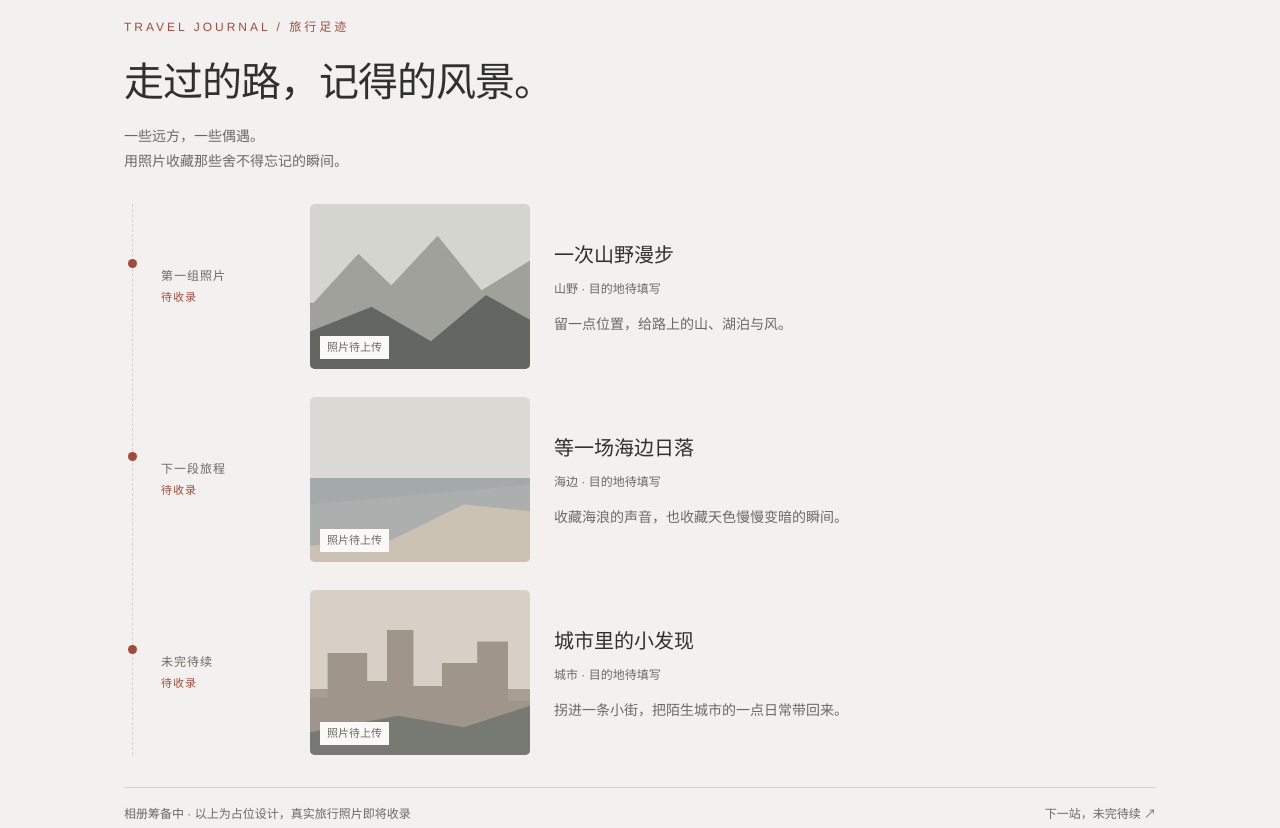
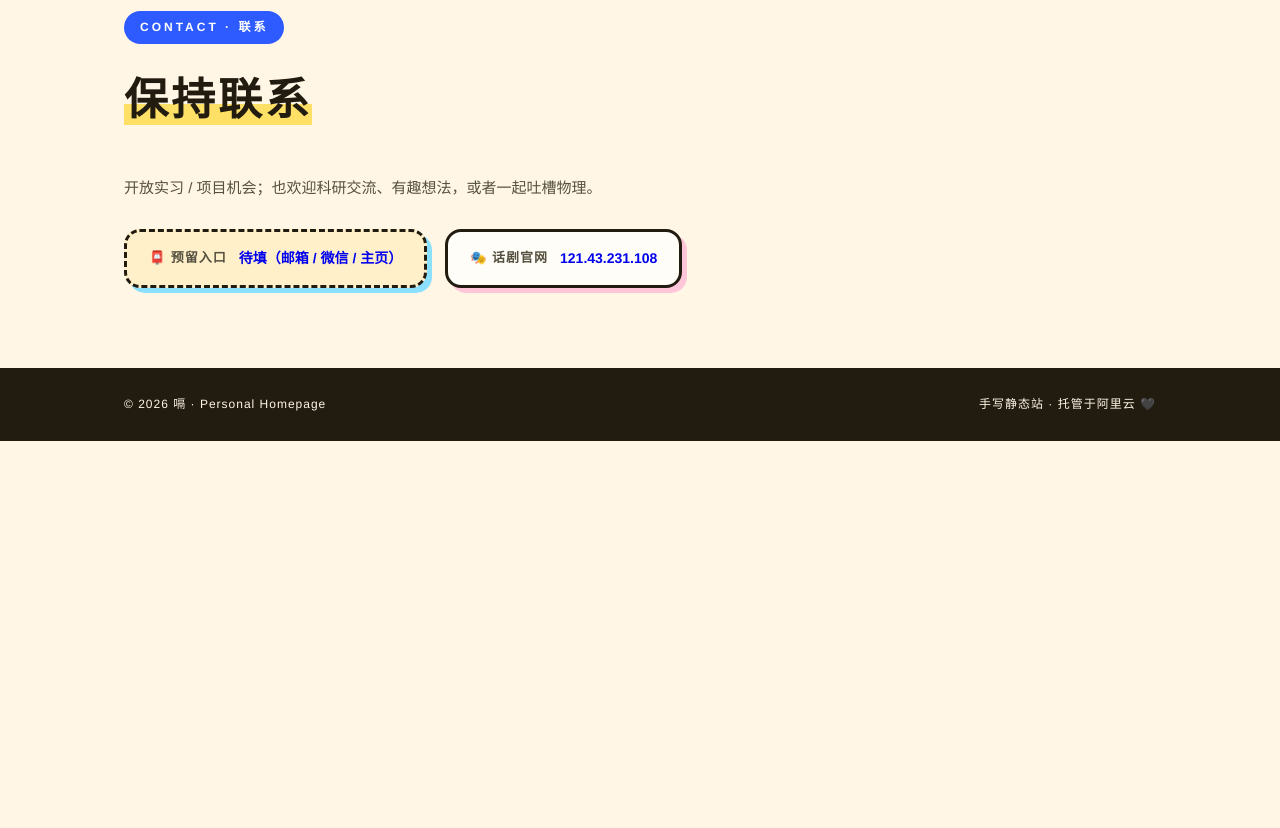
Before and after one commit to 2645987045/ge-site, a plain HTML site: page personal-site/index.html in a window 1280 px wide. Shown: the part 6060-6888 px from the top of the page. After the commit the page ends 6501 px from the top, so only its background shows below. Drawn offline with Linux system fonts and the light colour scheme.

Commit message:
Move travel journal to standalone page with original site colors

```diff
--- a/personal-site/assets/css/style.css
+++ b/personal-site/assets/css/style.css
@@ -68,6 +68,7 @@ body {
 }
 
 .nav-links a:hover { color: var(--blue); }
+.nav-links a[aria-current="page"] { color: var(--blue); }
 
 .nav-cta {
   padding: 7px 18px;
@@ -392,8 +393,13 @@ html.no-anim .reveal {
   .hero-card { transform: none; max-width: 420px; }
   .about-grid, .cards, .skill-groups { grid-template-columns: 1fr; }
   .nav-links a:not(.nav-cta) { display: none; }
+  .nav-links a.nav-travel, .nav-links a.nav-home { display: inline-block; }
   .band { padding: 56px 0; }
   .footer-inner { flex-direction: column; }
+}
+
+@media (max-width: 480px) {
+  .nav-links a.nav-home { display: none; }
 }
 .skill-group h3 { margin-bottom: 16px; font-family: var(--kai); font-size: 20px; letter-spacing: 2px; }
 
--- a/personal-site/assets/css/travel.css
+++ b/personal-site/assets/css/travel.css
@@ -1,20 +1,20 @@
-/* 旅行足迹：黑白与朱红，样式仅作用于旅行板块。 */
+/* 独立旅行相册：沿用个人主页的奶油黄、蓝色与贴纸配色。 */
 .travel-section {
-  --travel-paper: #f2f1ef;
-  --travel-ink: #30312f;
-  --travel-muted: #6a6a65;
-  --travel-line: #d5d3cd;
-  --travel-surface: #faf9f6;
-  --travel-red: #a44a3b;
+  --travel-paper: var(--paper);
+  --travel-ink: var(--ink);
+  --travel-muted: var(--ink-2);
+  --travel-line: #d9cba9;
+  --travel-surface: var(--white);
+  --travel-red: var(--blue);
   padding: 80px 0;
   background: var(--travel-paper);
   color: var(--travel-ink);
-  border-block: 1px solid var(--travel-line);
   scroll-margin-top: 80px;
 }
 .travel-heading { margin-bottom: 30px; }
-.travel-eyebrow { color: var(--travel-red); font-size: 12px; letter-spacing: 3px; }
-.travel-heading h2 { font-family: var(--sans); font-size: clamp(28px, 4vw, 40px); font-weight: 500; letter-spacing: -1px; line-height: 1.4; margin: 14px 0; }
+.travel-eyebrow { display: inline-block; padding: 6px 16px; background: var(--blue); color: #fff; border-radius: 999px; transform: rotate(-2deg); font-size: 12px; font-weight: 700; letter-spacing: 3px; }
+.travel-heading h1 { font-family: var(--kai); font-size: clamp(28px, 4vw, 40px); font-weight: 700; letter-spacing: 2px; line-height: 1.4; margin: 22px 0 16px; }
+.travel-heading mark { background: linear-gradient(transparent 58%, var(--yellow) 58%); color: inherit; }
 .travel-heading > p { color: var(--travel-muted); font-size: 14px; line-height: 1.8; }
 .travel-filters { display: flex; gap: 8px; flex-wrap: wrap; margin-bottom: 28px; }
 .travel-filters[hidden], .travel-lightbox [hidden] { display: none; }
@@ -30,22 +30,22 @@
 .travel-entry::before { content: ""; position: absolute; left: -33px; top: 55px; width: 9px; height: 9px; background: var(--travel-red); border-radius: 50%; }
 .travel-date { color: var(--travel-muted); font-size: 12px; letter-spacing: 1px; }
 .travel-date > span { color: var(--travel-red); font-size: 11px; }
-.travel-placeholder { position: relative; isolation: isolate; overflow: hidden; aspect-ratio: 4 / 3; border-radius: 5px; background: linear-gradient(#d5d5d0 0 60%, #9a9d96 60%); }
+.travel-placeholder { position: relative; isolation: isolate; overflow: hidden; aspect-ratio: 4 / 3; border: 2px solid var(--ink); border-radius: 12px; box-shadow: 4px 4px 0 var(--cyan); background: linear-gradient(#d1eddf 0 60%, #9bbaa2 60%); }
 .travel-placeholder::before, .travel-placeholder::after { content: ""; position: absolute; inset: 0; z-index: -1; }
-.travel-placeholder::before { background: #a0a19b; clip-path: polygon(0 62%, 22% 30%, 37% 49%, 58% 19%, 78% 52%, 100% 34%, 100% 100%, 0 100%); }
-.travel-placeholder::after { background: #646761; clip-path: polygon(0 77%, 28% 62%, 55% 83%, 80% 55%, 100% 70%, 100% 100%, 0 100%); }
+.travel-placeholder::before { background: #96b5a1; clip-path: polygon(0 62%, 22% 30%, 37% 49%, 58% 19%, 78% 52%, 100% 34%, 100% 100%, 0 100%); }
+.travel-placeholder::after { background: #557e69; clip-path: polygon(0 77%, 28% 62%, 55% 83%, 80% 55%, 100% 70%, 100% 100%, 0 100%); }
 .travel-placeholder > span { position: absolute; left: 10px; bottom: 10px; padding: 2px 7px; font-size: 11px; color: var(--travel-muted); background: var(--travel-surface); }
-.travel-sea { background: linear-gradient(#dcdad5 0 49%, #a4a9aa 49%); }
-.travel-sea::before { background: #b8bcb8; clip-path: polygon(0 65%,100% 53%,100% 100%,0 100%); opacity: .35; }
-.travel-sea::after { background: #ccc2b4; clip-path: polygon(0 90%,36% 87%,70% 65%,100% 69%,100% 100%,0 100%); }
-.travel-city { background: linear-gradient(#d8d0c6 0 60%, #a89e93 60%); }
-.travel-city::before { background: #a0958a; clip-path: polygon(0 65%,8% 65%,8% 38%,26% 38%,26% 55%,35% 55%,35% 24%,47% 24%,47% 58%,60% 58%,60% 44%,76% 44%,76% 31%,90% 31%,90% 67%,100% 67%,100% 100%,0 100%); }
-.travel-city::after { background: #777a73; clip-path: polygon(0 86%,40% 76%,70% 83%,100% 70%,100% 100%,0 100%); }
-.travel-copy h3 { font-size: 20px; font-weight: 500; margin-bottom: 6px; overflow-wrap: anywhere; }
+.travel-sea { background: linear-gradient(#d9edee 0 49%, #8dbbd0 49%); box-shadow: 4px 4px 0 var(--yellow); }
+.travel-sea::before { background: #b0d5e1; clip-path: polygon(0 65%,100% 53%,100% 100%,0 100%); opacity: .35; }
+.travel-sea::after { background: #e5d2a9; clip-path: polygon(0 90%,36% 87%,70% 65%,100% 69%,100% 100%,0 100%); }
+.travel-city { background: linear-gradient(#f1dac7 0 60%, #c2a080 60%); box-shadow: 4px 4px 0 var(--pink); }
+.travel-city::before { background: #bd9d7d; clip-path: polygon(0 65%,8% 65%,8% 38%,26% 38%,26% 55%,35% 55%,35% 24%,47% 24%,47% 58%,60% 58%,60% 44%,76% 44%,76% 31%,90% 31%,90% 67%,100% 67%,100% 100%,0 100%); }
+.travel-city::after { background: #768b7f; clip-path: polygon(0 86%,40% 76%,70% 83%,100% 70%,100% 100%,0 100%); }
+.travel-copy h3 { font-family: var(--kai); font-size: 22px; font-weight: 700; margin-bottom: 6px; overflow-wrap: anywhere; }
 .travel-location { color: var(--travel-muted); font-size: 12px; }
 .travel-note { margin-top: 12px; font-size: 14px; color: var(--travel-muted); max-width: 450px; overflow-wrap: anywhere; }
 .travel-footer { border-top: 1px solid var(--travel-line); margin-top: 32px; padding-top: 16px; display: flex; justify-content: space-between; gap: 14px; font-size: 12px; color: var(--travel-muted); flex-wrap: wrap; }
-.travel-thumb { border: 0; padding: 0; background: var(--travel-surface); position: relative; overflow: hidden; border-radius: 5px; aspect-ratio: 4 / 3; cursor: pointer; width: 100%; }
+.travel-thumb { border: 2px solid var(--ink); padding: 0; background: var(--travel-surface); position: relative; overflow: hidden; border-radius: 12px; box-shadow: 4px 4px 0 var(--cyan); aspect-ratio: 4 / 3; cursor: pointer; width: 100%; }
 .travel-thumb img { width: 100%; height: 100%; display: block; object-fit: cover; transition: transform .25s; }
 .travel-thumb:hover img { transform: scale(1.04); }
 .travel-thumb span { position: absolute; right: 8px; bottom: 8px; color: #fff; background: #30312fde; border-radius: 999px; padding: 2px 8px; font-size: 11px; }
@@ -63,8 +63,9 @@
 .travel-lightbox-controls button:disabled { opacity: .45; cursor: default; }
 .travel-section :focus-visible { outline: 2px solid var(--travel-red); outline-offset: 4px; }
 html.travel-photo-open { overflow: hidden; }
+.travel-back { color: inherit; text-decoration: none; }
+.travel-back:hover { text-decoration: underline; }
 @media (max-width: 900px) {
-  .nav-links a.nav-travel { display: inline-block; }
   .travel-section { padding: 56px 0; }
   .travel-entry { grid-template-columns: 80px 180px minmax(0, 1fr); gap: 18px; }
   .travel-copy h3 { font-size: 17px; }
@@ -76,7 +77,7 @@ html.travel-photo-open { overflow: hidden; }
   .travel-date > br { display: none; }
   .travel-date > span { margin-left: 8px; }
   .travel-placeholder, .travel-thumb { aspect-ratio: 16 / 9; }
-  .travel-heading h2 { font-size: 28px; }
+  .travel-heading h1 { font-size: 28px; }
   .travel-note { margin-top: 8px; font-size: 13px; }
   .travel-lightbox { padding: 44px 16px 20px; }
   .travel-lightbox-controls button { padding: 8px 12px; font-size: 12px; }
--- a/personal-site/index.html
+++ b/personal-site/index.html
@@ -6,7 +6,6 @@
   <title>嗝 · 个人主页</title>
   <meta name="description" content="嗝的个人主页：川大强基物理本科生，痛苦学物理 ing，快乐做作品 ing。科研训练、竞赛、建站与舞台剧经历。">
   <link rel="stylesheet" href="assets/css/style.css">
-  <link rel="stylesheet" href="assets/css/travel.css">
 </head>
 <body>
   <nav class="nav">
@@ -18,7 +17,7 @@
         <a href="#projects">项目</a>
         <a href="#physics">物理</a>
         <a href="#skills">技能</a>
-        <a href="#travel" class="nav-travel">旅行</a>
+        <a href="travel.html" class="nav-travel">旅行</a>
         <a href="#contact" class="nav-cta">联系我</a>
       </div>
     </div>
@@ -244,42 +243,6 @@
     </div>
   </section>
 
-  <section class="travel-section" id="travel" aria-labelledby="travel-title">
-    <div class="wrap">
-      <div class="travel-heading">
-        <span class="travel-eyebrow">TRAVEL JOURNAL / 旅行足迹</span>
-        <h2 id="travel-title">走过的路，记得的风景。</h2>
-        <p>一些远方，一些偶遇。<br>用照片收藏那些舍不得忘记的瞬间。</p>
-      </div>
-      <div class="travel-filters" aria-label="旅行相册分类" hidden></div>
-      <ol class="travel-timeline" aria-label="旅行相册">
-        <li class="travel-entry travel-pending">
-          <span class="travel-date">第一组照片<br><span>待收录</span></span>
-          <div class="travel-placeholder travel-mountains" role="img" aria-label="山野相册占位画面，尚未上传照片"><span>照片待上传</span></div>
-          <div class="travel-copy"><h3>一次山野漫步</h3><p class="travel-location">山野 · 目的地待填写</p><p class="travel-note">留一点位置，给路上的山、湖泊与风。</p></div>
-        </li>
-        <li class="travel-entry travel-pending">
-          <span class="travel-date">下一段旅程<br><span>待收录</span></span>
-          <div class="travel-placeholder travel-sea" role="img" aria-label="海边相册占位画面，尚未上传照片"><span>照片待上传</span></div>
-          <div class="travel-copy"><h3>等一场海边日落</h3><p class="travel-location">海边 · 目的地待填写</p><p class="travel-note">收藏海浪的声音，也收藏天色慢慢变暗的瞬间。</p></div>
-        </li>
-        <li class="travel-entry travel-pending">
-          <span class="travel-date">未完待续<br><span>待收录</span></span>
-          <div class="travel-placeholder travel-city" role="img" aria-label="城市相册占位画面，尚未上传照片"><span>照片待上传</span></div>
-          <div class="travel-copy"><h3>城市里的小发现</h3><p class="travel-location">城市 · 目的地待填写</p><p class="travel-note">拐进一条小街，把陌生城市的一点日常带回来。</p></div>
-        </li>
-      </ol>
-      <div class="travel-footer"><span id="travel-status">相册筹备中 · 以上为占位设计，真实旅行照片即将收录</span><span>下一站，未完待续 ↗</span></div>
-    </div>
-    <!-- 填写真实旅行后，每项包含 title/date/location/category/note/photos；photos 包含 src/alt/caption。 -->
-    <script type="application/json" id="travel-data">[]</script>
-    <dialog class="travel-lightbox" id="travel-lightbox" aria-labelledby="travel-photo-title">
-      <button class="travel-close" type="button" aria-label="关闭照片">×</button>
-      <div class="travel-lightbox-frame"><img id="travel-photo" alt=""><p id="travel-photo-error" hidden>照片暂时无法显示</p></div>
-      <div class="travel-lightbox-info"><h3 id="travel-photo-title"></h3><p id="travel-photo-meta"></p><p id="travel-photo-caption"></p></div>
-      <div class="travel-lightbox-controls"><button type="button" id="travel-previous" aria-label="上一张照片">← 上一张</button><span id="travel-photo-count" aria-live="polite"></span><button type="button" id="travel-next" aria-label="下一张照片">下一张 →</button></div>
-    </dialog>
-  </section>
 
   <section class="band contact" id="contact">
     <div class="wrap">
@@ -301,6 +264,5 @@
   </footer>
 
   <script src="assets/js/main.js"></script>
-  <script src="assets/js/travel.js"></script>
 </body>
 </html>
```
Also changed, not shown: personal-site/travel.html (added, +69 -0 lines).
